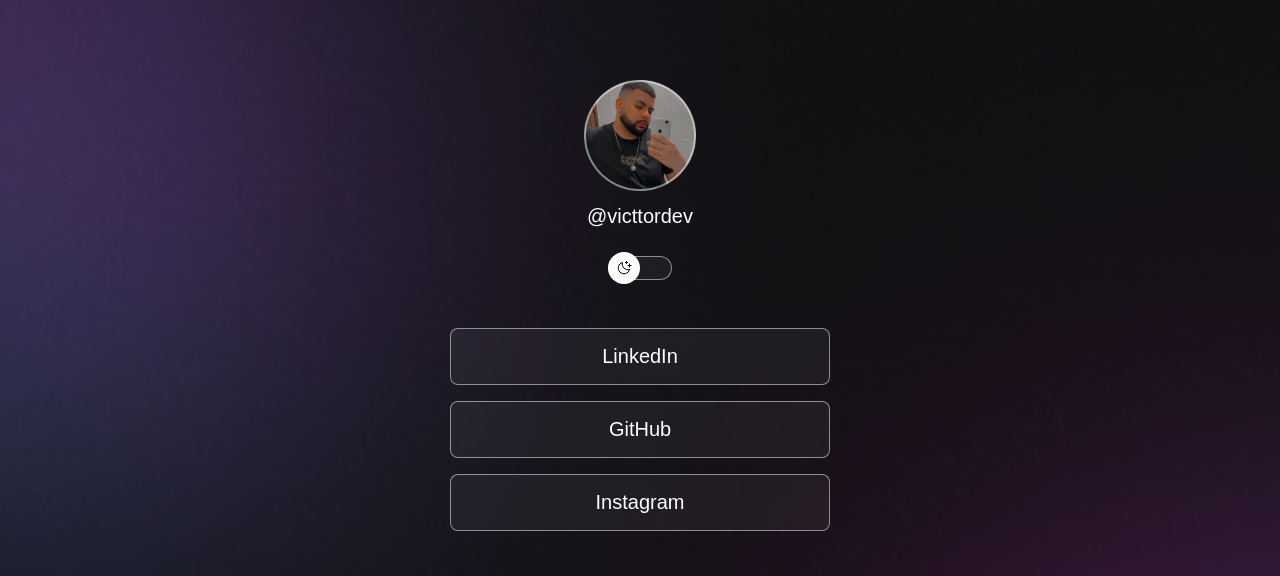
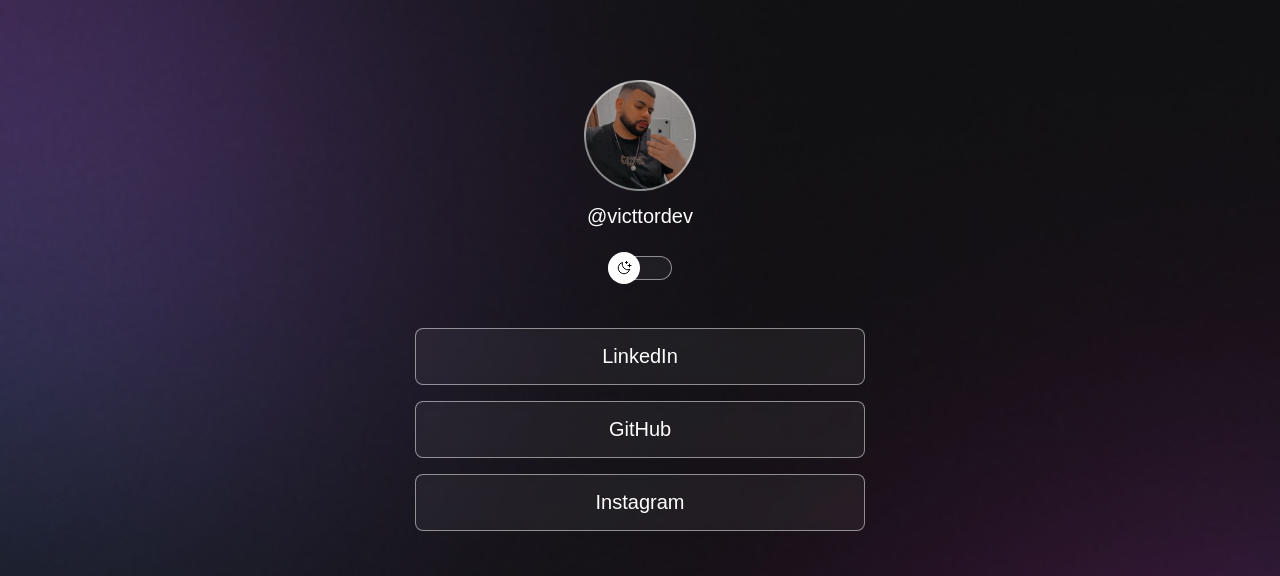
Before and after one commit to victtorluis/DevLinks, a plain HTML site: page index.html in a window 1280 px wide. Shown: the top 576 px of the page. Drawn offline with nearby package versions, Linux system fonts and the light colour scheme; a web font is replaced by a local one.

Commit message:
re adjust container width

```diff
--- a/style.css
+++ b/style.css
@@ -36,7 +36,7 @@ body * {
 
 #container {
   width: 100%;
-  max-width: 380px;
+  max-width: 450px;
   margin: 56px auto 0px;
 }
 /* Profile */
```
